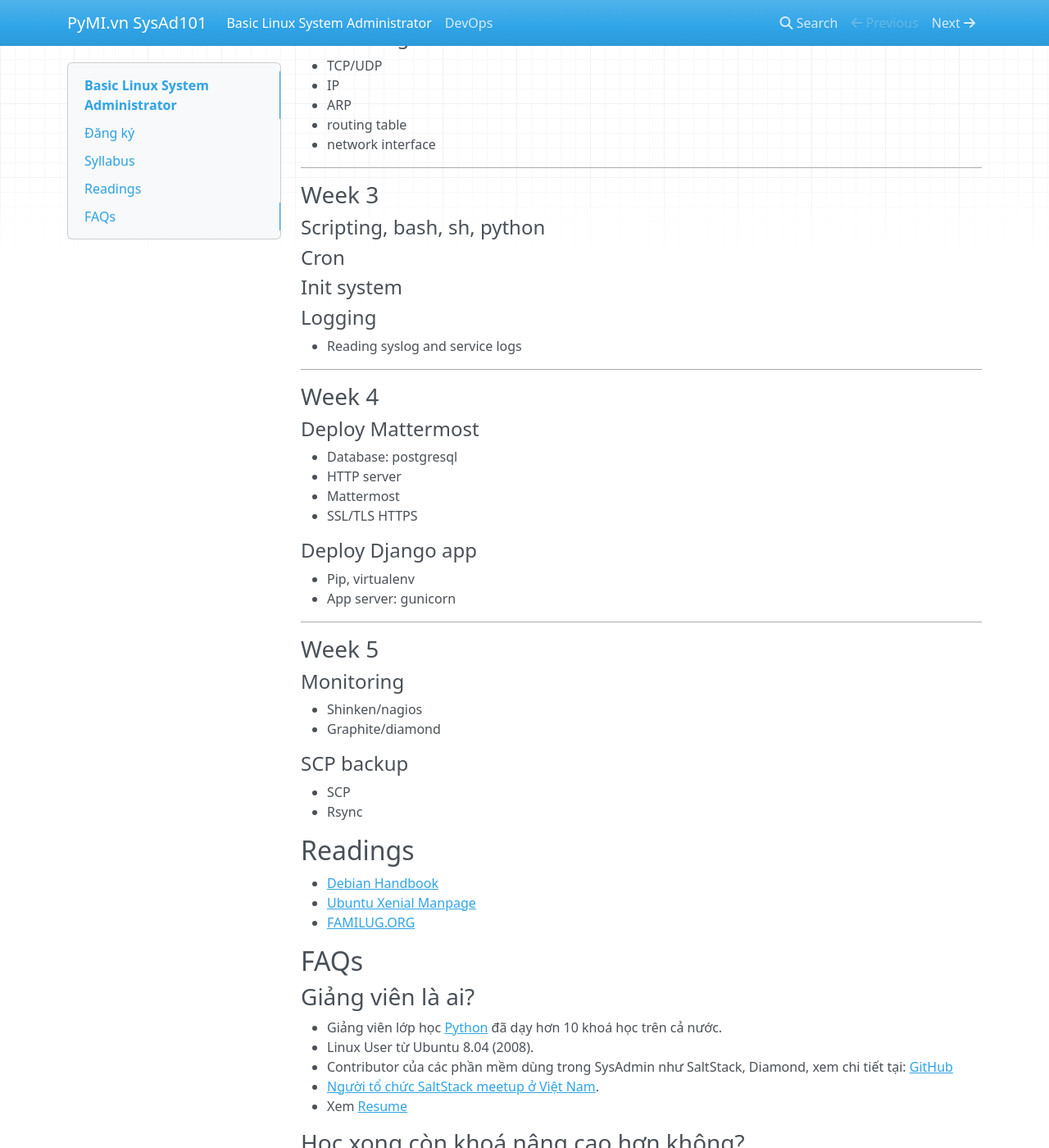
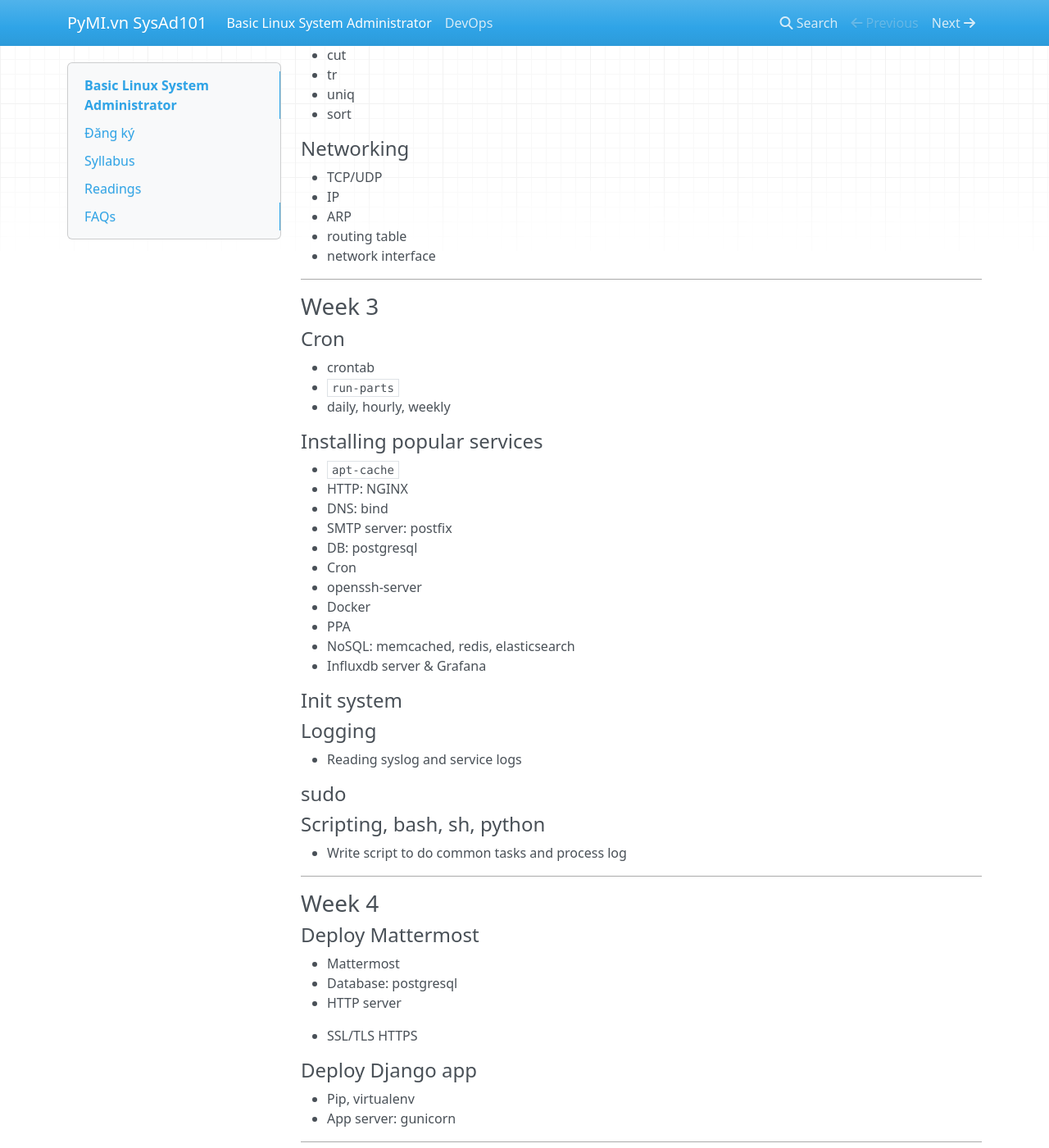
Before and after one commit to pymivn/sysad101, an MkDocs documentation site: the page built from docs/index.md, in a window 1280 px wide and 1400 px high, scrolled down 2174 px. Shown: the whole window at 82% size. Built offline with MkDocs 1.6.1, drawn with Linux system fonts in a browser that asks for light colours; nearby versions of some CDN libraries; some of the changed text lies outside the part shown.

Commit message:
Update content

```diff
--- a/docs/index.md
+++ b/docs/index.md
@@ -67,6 +67,12 @@
 #### Basic scripting - bash
 Write and run simple script
 
+- `-ex`
+- run it
+- header shebang
+- `if, [`
+- VARIABLE
+
 #### SSH
 - ssh server, ssh client
 - SSH tunnel
@@ -99,23 +105,44 @@
 
 ### Week 3
 
-#### Scripting, bash, sh, python
+#### Cron
+- crontab
+- `run-parts`
+- daily, hourly, weekly
 
-#### Cron
+#### Installing popular services
+- `apt-cache`
+- HTTP: NGINX
+- DNS: bind
+- SMTP server: postfix
+- DB: postgresql
+- Cron
+- openssh-server
+- Docker
+- PPA
+- NoSQL: memcached, redis, elasticsearch
+- Influxdb server & Grafana
 
 #### Init system
 
 #### Logging
 - Reading syslog and service logs
 
+#### sudo
+
+#### Scripting, bash, sh, python
+
+- Write script to do common tasks and process log
+
 ---
 
 ### Week 4
 
 #### Deploy Mattermost
+- Mattermost
 - Database: postgresql
 - HTTP server
-- Mattermost
+
 - SSL/TLS HTTPS
 
 #### Deploy Django app
```
